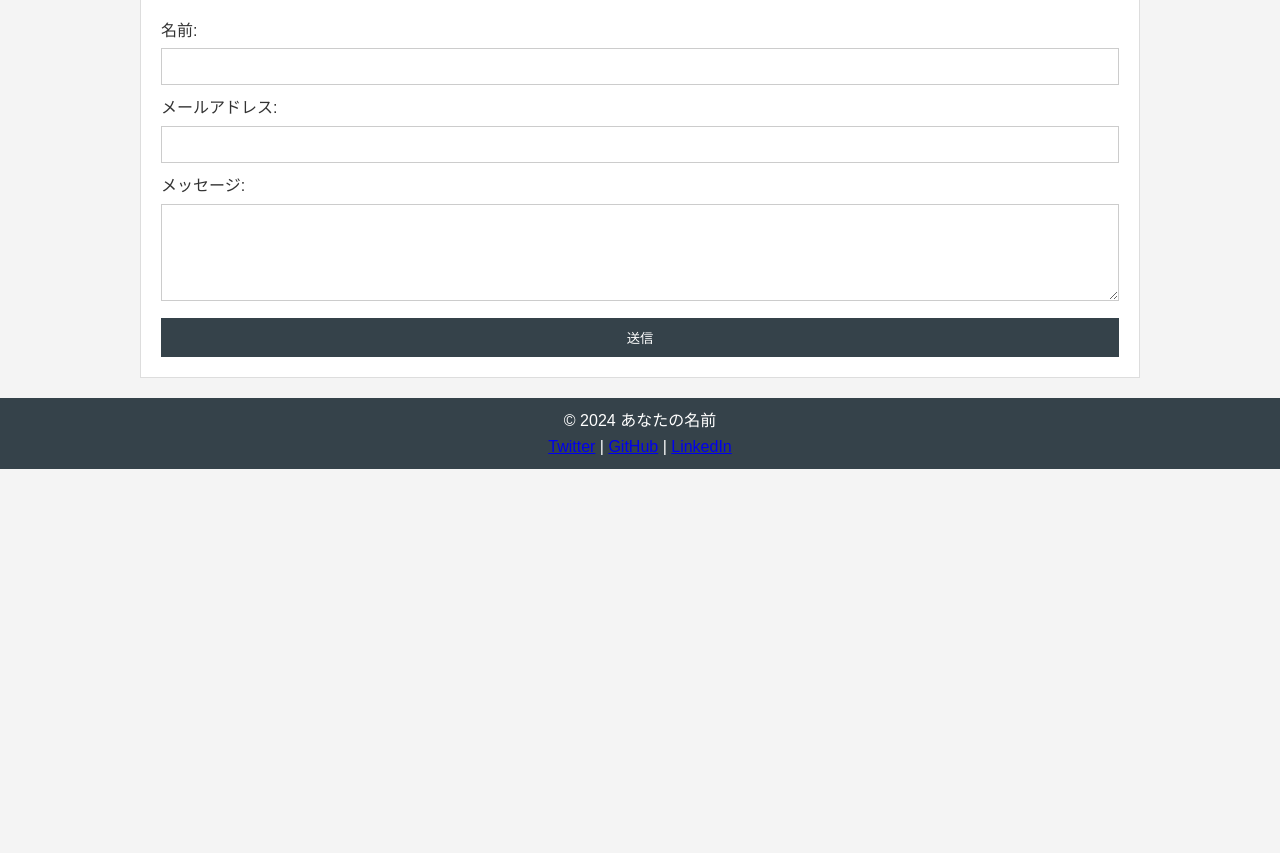
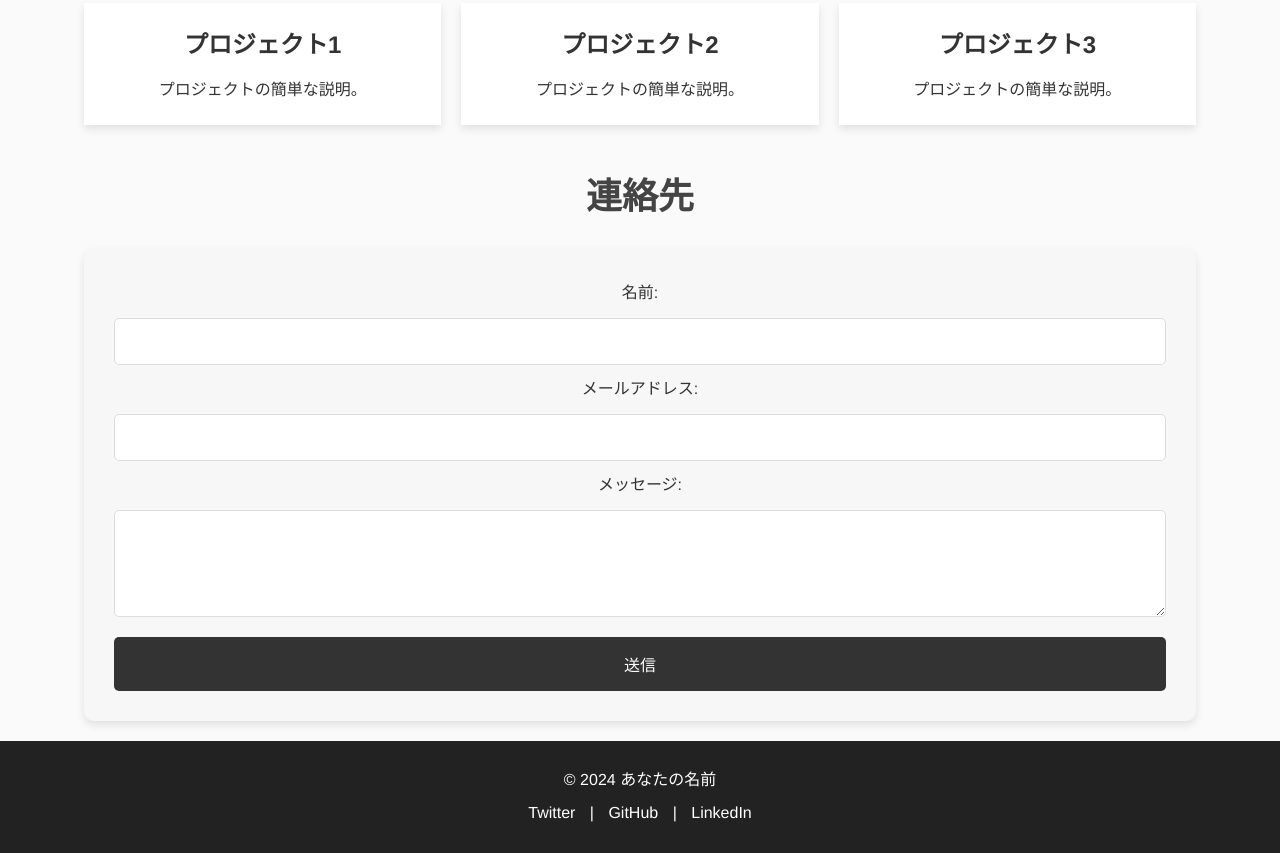
Before and after one commit to kurosan1226/tesutotesuo, a plain HTML site: page index.html in a window 1280 px wide. Shown: the part 779-1632 px from the top of the page. Before the commit the page ends 1248 px from the top, so only its background shows below. Drawn offline with Linux system fonts and the light colour scheme.

Commit message:
Update index.html

```diff
--- a/index.html
+++ b/index.html
@@ -10,54 +10,63 @@
             margin: 0;
             padding: 0;
             box-sizing: border-box;
+            font-family: 'Helvetica Neue', Arial, sans-serif;
         }
 
         /* ベーススタイル */
         body {
-            font-family: Arial, sans-serif;
-            line-height: 1.6;
-            background-color: #f4f4f4;
+            background-color: #fafafa;
             color: #333;
+            line-height: 1.8;
         }
 
         .container {
             width: 90%;
-            max-width: 1000px;
+            max-width: 1200px;
             margin: auto;
-            overflow: hidden;
-            padding: 20px 0;
+            padding: 20px;
         }
 
         header {
-            background-color: #35424a;
+            text-align: center;
+            padding: 50px 0;
+            background-color: #222;
             color: #fff;
-            padding: 20px 0;
         }
 
         header h1 {
-            text-align: center;
-            font-size: 40px;
+            font-size: 48px;
+            letter-spacing: 3px;
         }
 
         nav {
-            background-color: #35424a;
             display: flex;
             justify-content: center;
+            margin-top: 20px;
+            background-color: #333;
         }
 
         nav a {
             color: #fff;
             padding: 14px 20px;
             text-decoration: none;
-            text-transform: uppercase;
+            transition: all 0.3s ease;
+            font-weight: bold;
         }
 
         nav a:hover {
-            background-color: #e8491d;
+            background-color: #555;
         }
 
         section {
-            padding: 20px 0;
+            padding: 60px 0;
+            text-align: center;
+        }
+
+        section h2 {
+            font-size: 36px;
+            margin-bottom: 20px;
+            color: #444;
         }
 
         .profile-img {
@@ -65,64 +74,96 @@
             height: 200px;
             border-radius: 50%;
             display: block;
-            margin: 20px auto;
-            object-fit: cover;
+            margin: 0 auto 20px;
+            border: 5px solid #333;
+        }
+
+        .portfolio-grid {
+            display: grid;
+            grid-template-columns: repeat(auto-fit, minmax(300px, 1fr));
+            gap: 20px;
         }
 
         .portfolio-item {
             background-color: #fff;
-            padding: 10px;
-            margin: 10px;
-            border: 1px solid #ddd;
+            padding: 20px;
+            box-shadow: 0 4px 8px rgba(0, 0, 0, 0.1);
+            transition: transform 0.3s ease;
+        }
+
+        .portfolio-item:hover {
+            transform: translateY(-10px);
+        }
+
+        .portfolio-item h3 {
+            font-size: 24px;
+            margin-bottom: 10px;
+            color: #333;
         }
 
         .contact-form {
-            background-color: #fff;
-            padding: 20px;
-            border: 1px solid #ddd;
+            background-color: #f7f7f7;
+            padding: 30px;
+            border-radius: 10px;
+            box-shadow: 0 4px 8px rgba(0, 0, 0, 0.1);
         }
 
         .contact-form input, .contact-form textarea {
             width: 100%;
-            padding: 10px;
-            margin: 5px 0 10px 0;
-            border: 1px solid #ccc;
+            padding: 15px;
+            margin: 10px 0;
+            border: 1px solid #ddd;
+            border-radius: 5px;
         }
 
         .contact-form button {
-            display: block;
             width: 100%;
-            padding: 10px;
-            background-color: #35424a;
+            padding: 15px;
+            background-color: #333;
             color: #fff;
             border: none;
+            border-radius: 5px;
+            cursor: pointer;
+            font-size: 16px;
+            transition: background-color 0.3s ease;
+        }
+
+        .contact-form button:hover {
+            background-color: #555;
         }
 
         footer {
-            background-color: #35424a;
+            background-color: #222;
             color: #fff;
+            padding: 20px 0;
             text-align: center;
-            padding: 10px 0;
         }
 
-        /* レスポンシブデザイン */
-        @media (max-width: 768px) {
-            nav {
-                flex-direction: column;
-            }
-
-            .portfolio-grid {
-                display: flex;
-                flex-direction: column;
-            }
+        footer p {
+            margin: 5px 0;
         }
 
-        @media (min-width: 769px) {
-            .portfolio-grid {
-                display: grid;
-                grid-template-columns: repeat(3, 1fr);
-                gap: 10px;
-            }
+        footer a {
+            color: #fff;
+            margin: 0 10px;
+            text-decoration: none;
+            transition: color 0.3s ease;
+        }
+
+        footer a:hover {
+            color: #e8491d;
+        }
+
+        /* アニメーション */
+        section, .portfolio-item, .contact-form {
+            opacity: 0;
+            transform: translateY(50px);
+            transition: all 0.6s ease;
+        }
+
+        section.is-visible, .portfolio-item.is-visible, .contact-form.is-visible {
+            opacity: 1;
+            transform: translateY(0);
         }
     </style>
 </head>
@@ -143,9 +184,7 @@
     <section id="about" class="container">
         <h2>自己紹介</h2>
         <img src="your-profile-image.jpg" alt="プロフィール画像" class="profile-img">
-        <p>
-            ここに自己紹介文を入力してください。経歴や興味、スキルなどを含めると良いでしょう。
-        </p>
+        <p>ここに自己紹介文を入力してください。経歴や興味、スキルなどを含めると良いでしょう。</p>
     </section>
 
     <section id="portfolio" class="container">
@@ -163,7 +202,6 @@
                 <h3>プロジェクト3</h3>
                 <p>プロジェクトの簡単な説明。</p>
             </div>
-            <!-- 必要に応じてポートフォリオ項目を追加 -->
         </div>
     </section>
 
@@ -195,6 +233,26 @@
     </footer>
 
     <script>
+        // スクロールに応じたアニメーション表示
+        function reveal() {
+            var reveals = document.querySelectorAll("section, .portfolio-item, .contact-form");
+
+            for (var i = 0; i < reveals.length; i++) {
+                var windowHeight = window.innerHeight;
+                var elementTop = reveals[i].getBoundingClientRect().top;
+                var elementVisible = 100;
+
+                if (elementTop < windowHeight - elementVisible) {
+                    reveals[i].classList.add("is-visible");
+                }
+            }
+        }
+
+        window.addEventListener("scroll", reveal);
+
+        // 最初のアニメーション表示を実行
+        reveal();
+
         // フォームの送信処理（デモ用）
         document.querySelector('.contact-form form').addEventListener('submit', function(e) {
             e.preventDefault();
```
